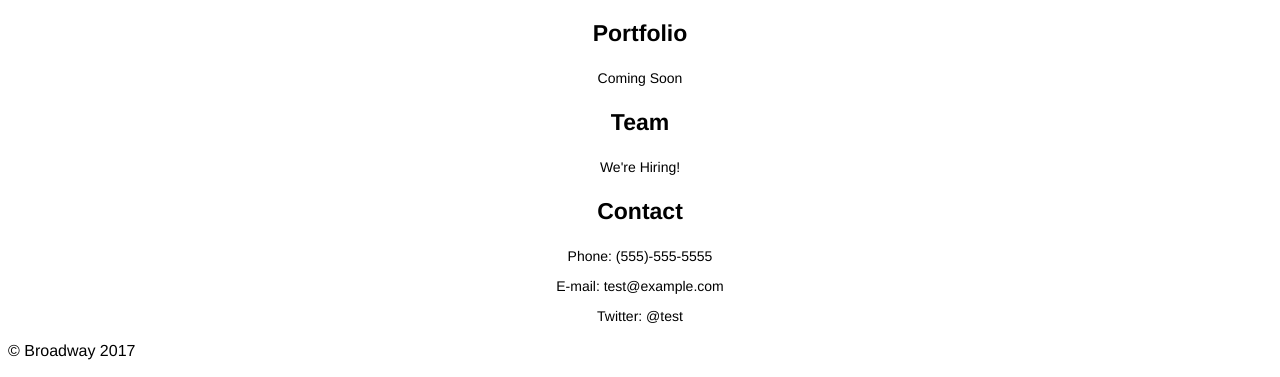
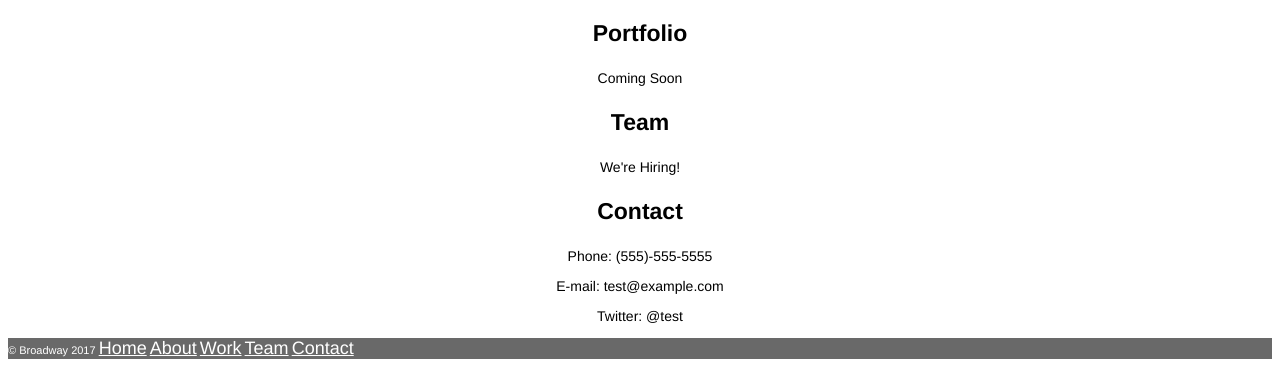
Before and after one commit to redhorse59/Broadway, a plain HTML site: page index.html in a window 1280 px wide. Shown: the part 1691-2068 px from the top of the page. Drawn offline with Linux system fonts and the light colour scheme; files that its build step writes are made by us from their sources.

Commit message:
Folders reconfig to include resources and updates to footer section of index.html/index.css

```diff
--- a/css/index.css
+++ b/resourses/css/index.css
@@ -5,10 +5,10 @@ body {
     background-image: url(https://s3.amazonaws.com/codecademy-content/programs/freelance-one/broadway/images/the-flatiron-building.png);
     text-align: center;
     color: white;
-  }
+}
   .supporting {
       text-align: center;
-  }
+}
   .hero h1 {
     font-size: 70px;
 }
@@ -21,8 +21,15 @@ body {
 }
   .supporting h2 {
       font-size: 32px;
-  }
+}
   .supporting h3 {
       font-size: 23px;
-  }.supporting-item p {
+}
+  .supporting-item p {
     font-size: 14px;
+}
+.footer {
+    background-color: dimgray;
+    font-size: 11px;
+    color: white;
+}
```
Also changed, not shown: index.html (+0 -1 lines), resourses/images/execute.svg (added), resourses/images/identify.svg (added), resourses/images/the-flatiron-building.png (added), resourses/images/understand.svg (added).
